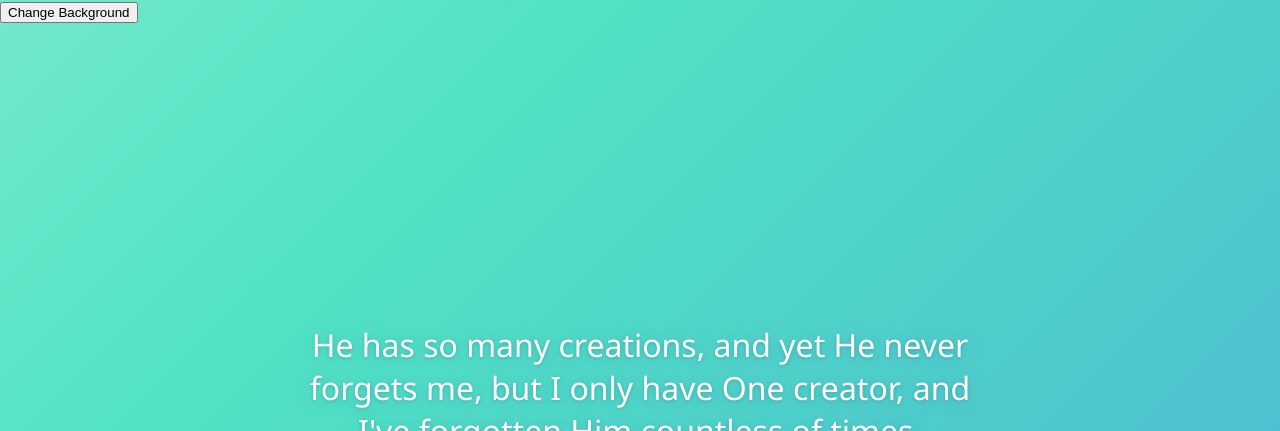
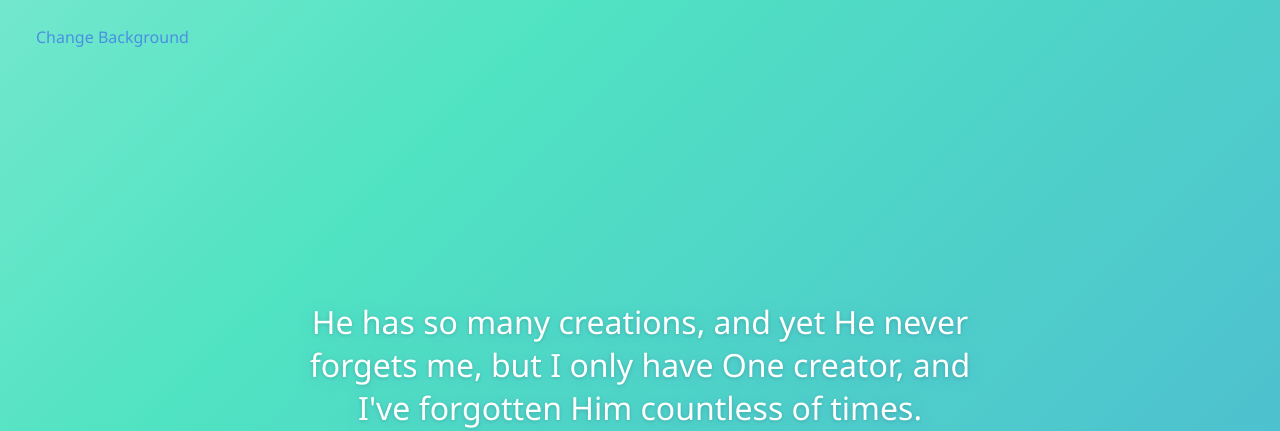
Before and after one commit to tahatariq19/MuslimLuminaries, a plain HTML site: page index.html in a window 1280 px wide. Shown: the top 431 px of the page. Drawn offline with Linux system fonts and the light colour scheme.

Commit message:
Add styles for background toggle button with hover and focus effects

```diff
--- a/css/main.css
+++ b/css/main.css
@@ -80,3 +80,28 @@ h1 {
   font-size: 1.1em;
   text-shadow: 0 1px 4px rgba(74,144,226,0.12);
 }
+
+#bg-toggle {
+  position: absolute;
+  top: 18px;
+  left: 18px;
+  background: none;
+  color: #4a90e2;
+  border: none;
+  border-radius: 18px;
+  padding: 8px 18px;
+  font-size: 1em;
+  font-family: inherit;
+  cursor: pointer;
+  box-shadow: none;
+  transition: background 0.2s, color 0.2s, border 0.2s;
+  z-index: 10;
+  outline: none;
+}
+#bg-toggle:hover, #bg-toggle:focus {
+  background: rgba(255,255,255,0.18);
+  color: #222;
+  border: 1.5px solid #4a90e2;
+  box-shadow: 0 2px 12px rgba(74,144,226,0.10);
+  outline: none;
+}
```
